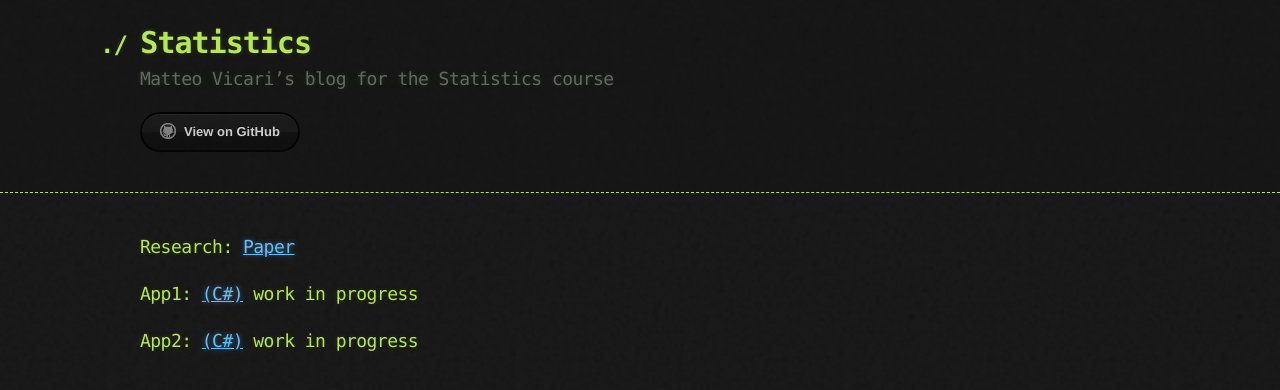
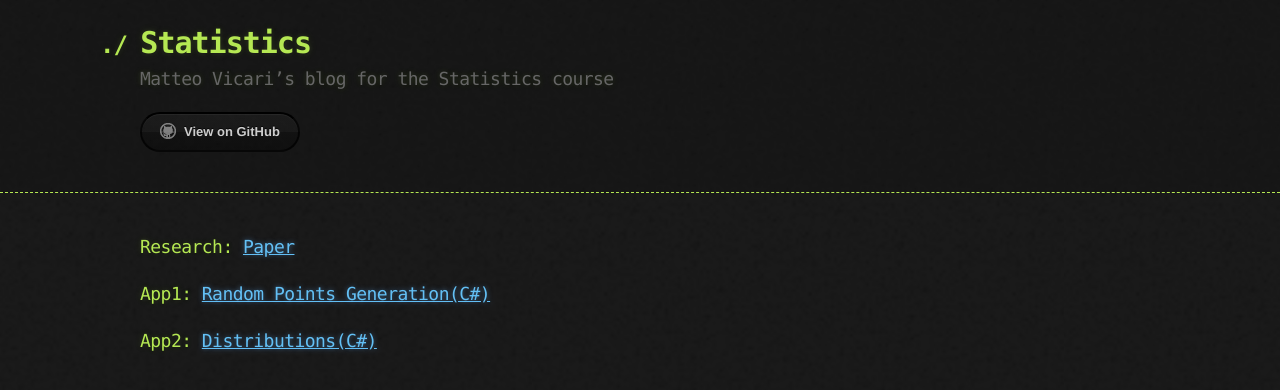
Before and after one commit to Videars/Statistics, a Jekyll site: the page built from Week8/index_page8.md, in a window 1280 px wide. Shown: the top 390 px of the page. Built offline with Jekyll 4.4.1, drawn with Linux system fonts in a browser that asks for light colours; our own code applies the rules of GitHub Pages for plain Markdown files.

Commit message:
Update index_page8.md

```diff
--- a/Week8/index_page8.md
+++ b/Week8/index_page8.md
@@ -10,6 +10,6 @@ permalink: /Week8/
 
 ### Research: [Paper](https://videars.github.io/Week8/research)
 
-### App1: [(C\#)]() work in progress
+### App1: [Random Points Generation(C\#)](https://github.com/Videars/videars.github.io/tree/main/Week8/RandomPoints)
 
-### App2: [(C\#)]() work in progress
+### App2: [Distributions(C\#)](https://github.com/Videars/videars.github.io/tree/main/Week8/Distributions)
```
